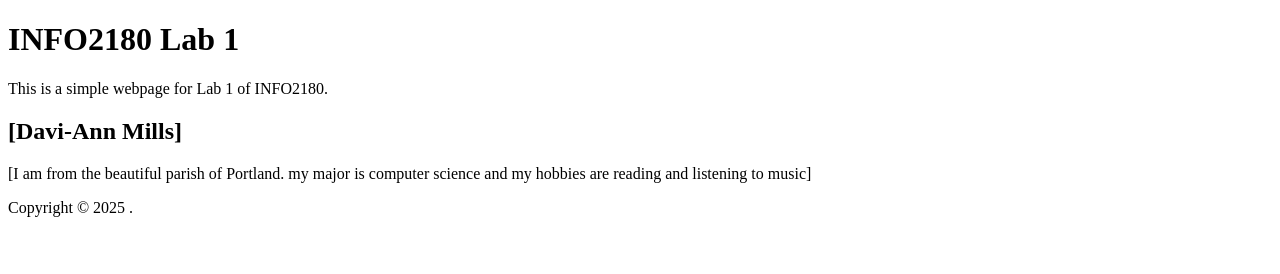
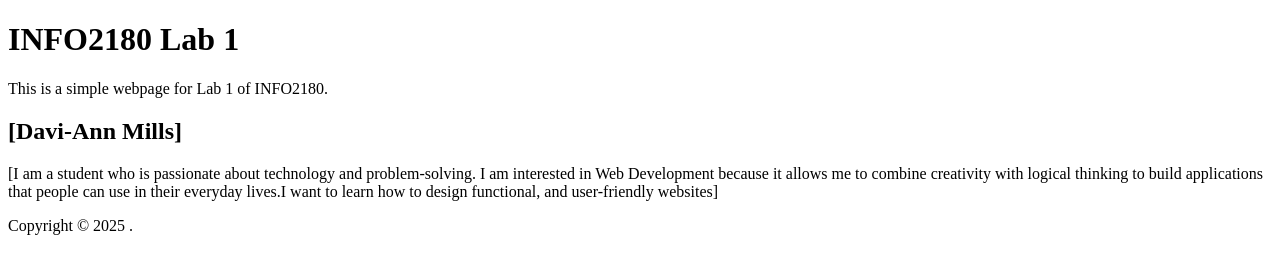
Before and after one commit to Daviann03/info2180-lab1, a plain HTML site: page index.html in a window 1280 px wide. Drawn offline with Linux system fonts and the light colour scheme.

Commit message:
Update index.html

```diff
--- a/index.html
+++ b/index.html
@@ -13,7 +13,9 @@
     </header>
     <main>
         <h2>[Davi-Ann Mills]</h2>
-        <p>[I am from the beautiful parish of Portland. my major is computer science and my hobbies are reading and listening to music]</p>
+        <p>[I am a student who is passionate about technology and problem-solving.
+    I am interested in Web Development because it allows me to combine creativity with
+    logical thinking to build applications that people can use in their everyday lives.I want to learn how to design functional, and user-friendly websites]
     </main>
     <footer>
         <p>Copyright &copy; 2025 <Davi-Ann Mills>.</p>
```
